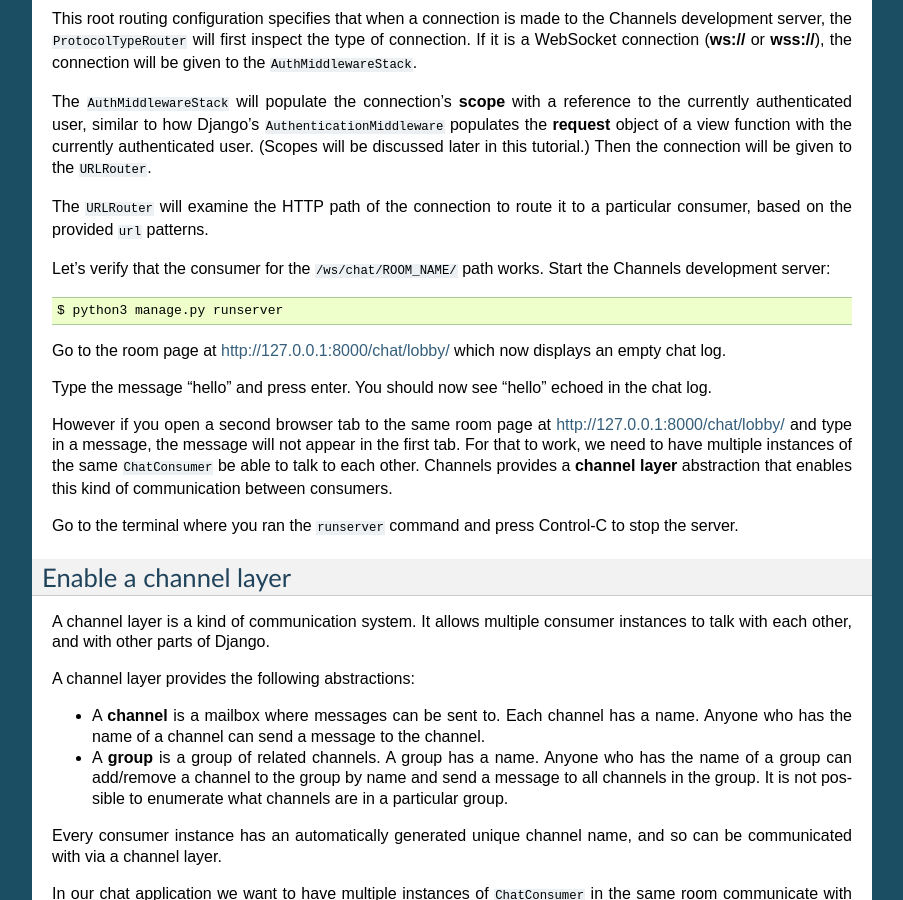
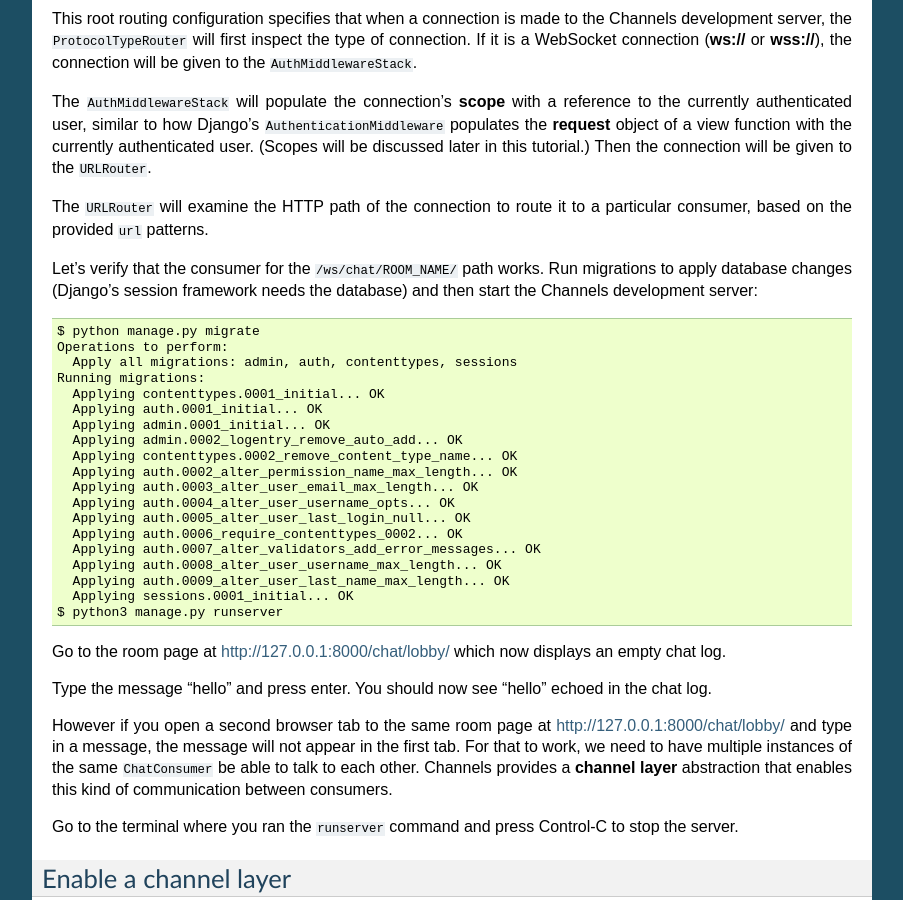
Before and after one commit to phillipchain/DjangoChannels, a Sphinx documentation site: the page built from docs/tutorial/part_2.rst, in a window 1280 px wide and 900 px high, scrolled down 4014 px. Shown: the whole window, without its empty margins (198-1101 px from the left). Built offline with Sphinx 7.4.7, drawn with Linux system fonts in a browser that asks for light colours.

Commit message:
Update tutorials: add migrate command (#1123)

```diff
--- a/docs/tutorial/part_2.rst
+++ b/docs/tutorial/part_2.rst
@@ -254,9 +254,28 @@ tutorial.) Then the connection will be given to the ``URLRouter``.
 The ``URLRouter`` will examine the HTTP path of the connection to route it to a
 particular consumer, based on the provided ``url`` patterns.
 
-Let's verify that the consumer for the ``/ws/chat/ROOM_NAME/`` path works. Start the
+Let's verify that the consumer for the ``/ws/chat/ROOM_NAME/`` path works. Run migrations to
+apply database changes (Django's session framework needs the database) and then start the
 Channels development server::
 
+    $ python manage.py migrate
+    Operations to perform:
+      Apply all migrations: admin, auth, contenttypes, sessions
+    Running migrations:
+      Applying contenttypes.0001_initial... OK
+      Applying auth.0001_initial... OK
+      Applying admin.0001_initial... OK
+      Applying admin.0002_logentry_remove_auto_add... OK
+      Applying contenttypes.0002_remove_content_type_name... OK
+      Applying auth.0002_alter_permission_name_max_length... OK
+      Applying auth.0003_alter_user_email_max_length... OK
+      Applying auth.0004_alter_user_username_opts... OK
+      Applying auth.0005_alter_user_last_login_null... OK
+      Applying auth.0006_require_contenttypes_0002... OK
+      Applying auth.0007_alter_validators_add_error_messages... OK
+      Applying auth.0008_alter_user_username_max_length... OK
+      Applying auth.0009_alter_user_last_name_max_length... OK
+      Applying sessions.0001_initial... OK
     $ python3 manage.py runserver
 
 Go to the room page at http://127.0.0.1:8000/chat/lobby/ which now displays an
```
